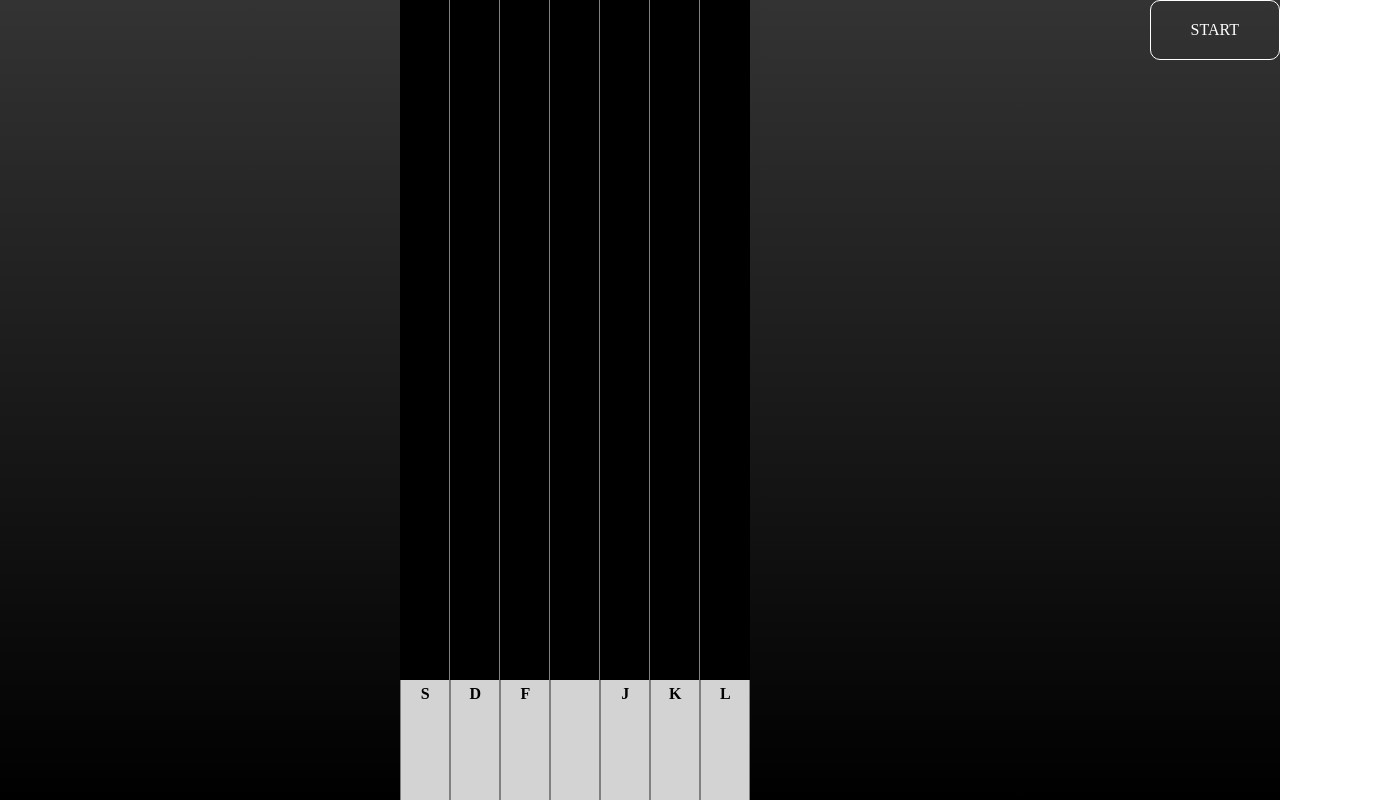
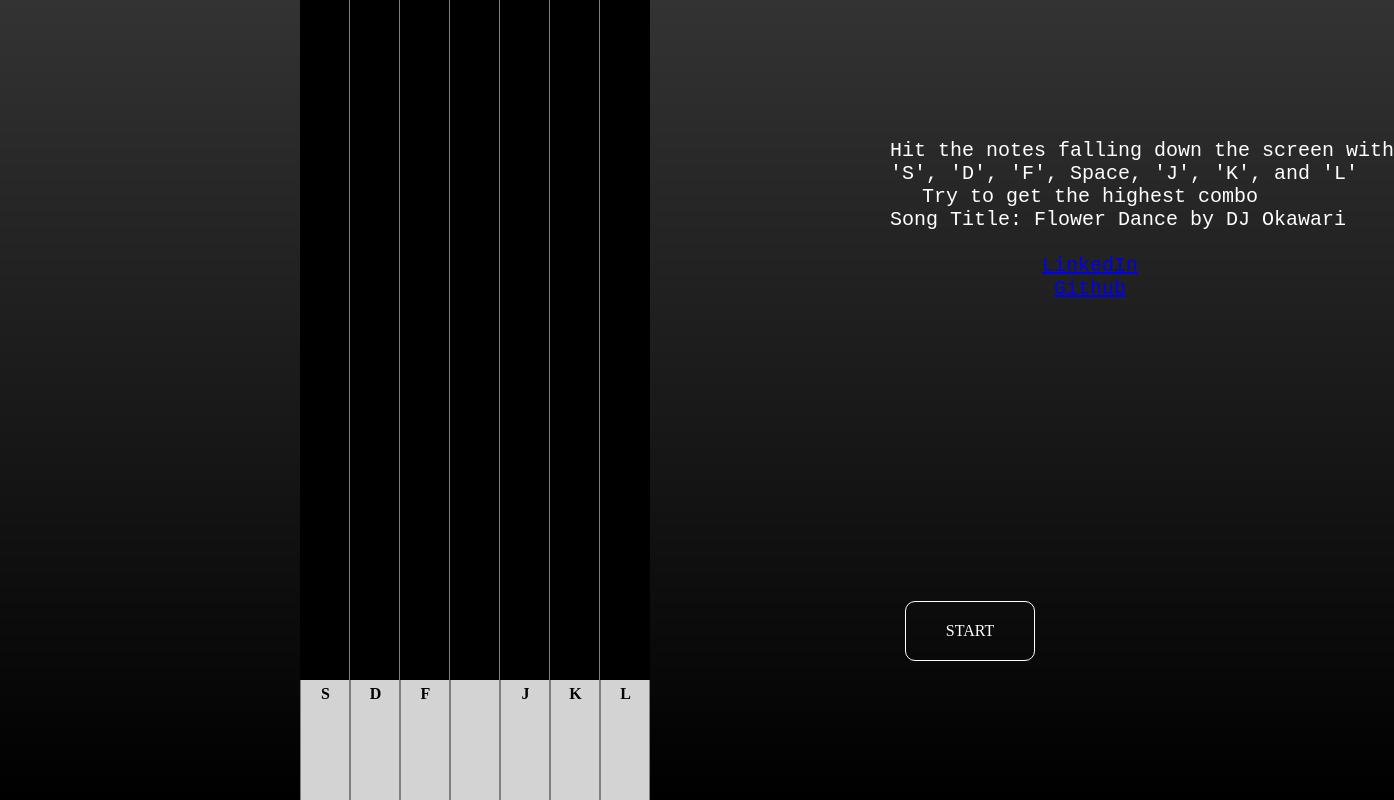
Before and after one commit to mcosmosse/mcosmosse.github.io, a website: page index.html in a window 1280 px wide. Shown: the whole page, 1394 px wide, since content can reach past the window. Drawn offline with Linux system fonts and the light colour scheme.

Commit message:
add modal

```diff
--- a/index.html
+++ b/index.html
@@ -47,9 +47,19 @@
               </div>
             </div>
           </div>
+            <div class="modal">
+                <pre>
+                    Hit the notes falling down the screen with
+                    'S', 'D', 'F', Space, 'J', 'K', and 'L'
+                    Try to get the highest combo
+                    Song Title: Flower Dance by DJ Okawari
 
-            <div class="menu_start">
-              <a class="btn btn--primary btn--start" href="#">Start</a>
+                    <a href="https://www.linkedin.com/in/maxbryan-cosmosse-94055416a/">LinkedIn</a>
+                    <a href="https://github.com/mcosmosse">Github</a>
+                </pre>
+                <div class="menu_start">
+                    <a class="btn btn--primary btn--start" href="#">Start</a>
+                </div>
             </div>
           </div>
           </div>
--- a/src/css/board.css
+++ b/src/css/board.css
@@ -33,6 +33,26 @@
     display: flex;
   }
 
+  .modal {
+    opacity: 1;
+    display: flex;
+    flex-direction: column;
+    max-width: 50%;
+    flex: 0 0 calc(100% / 2);
+    font-size: 2rem;
+    color: white;
+    text-align: center;
+    justify-content: space-around;
+  }
+
+  pre > .modal {
+    margin-left: 0px;
+  }
+
+  a:visited {
+    color: white;
+  }
+
   .game {
     position: relative;
     display: flex;
@@ -41,6 +61,7 @@
     max-width: 35rem;
     background: black;
     margin: 0 auto;
+    margin-left: 300px;
     position: relative;
   }
 
```
